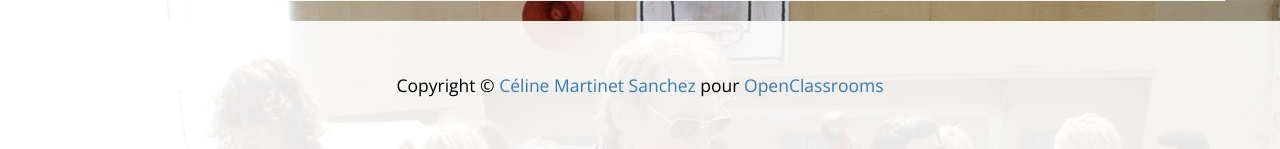
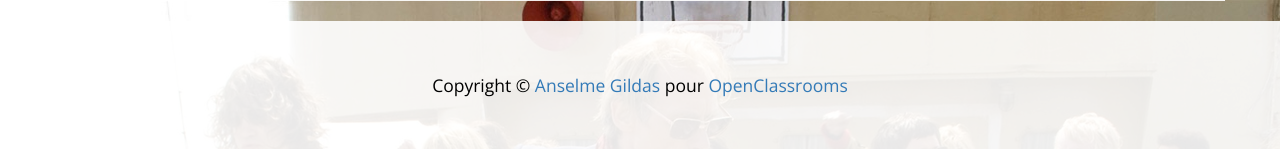
Before and after one commit to AnselmeG300/disquaire, a Django app: page /store/1/ in a window 1280 px wide. Shown: the part 801-950 px from the top of the page. Run offline with Django 3.2, Linux system fonts and the light colour scheme; data comes from the database, SQL or seed files in the repository; some libraries are stand-ins or nearby versions.

```diff
--- a/store/templates/store/base.html
+++ b/store/templates/store/base.html
@@ -66,7 +66,7 @@
         <div class="container">
             <div class="row">
                 <div class="col-lg-12 text-center">
-                    <p>Copyright &copy; <a href="http://bit.ly/36nxNJS" target="_blank">Céline Martinet Sanchez</a> pour <a href="https://openclassrooms.com" target="_blank">OpenClassrooms</a></p>
+                    <p>Copyright &copy; <a href="http://bit.ly/36nxNJS" target="_blank">Anselme Gildas</a> pour <a href="https://openclassrooms.com" target="_blank">OpenClassrooms</a></p>
                 </div>
             </div>
         </div>
```
